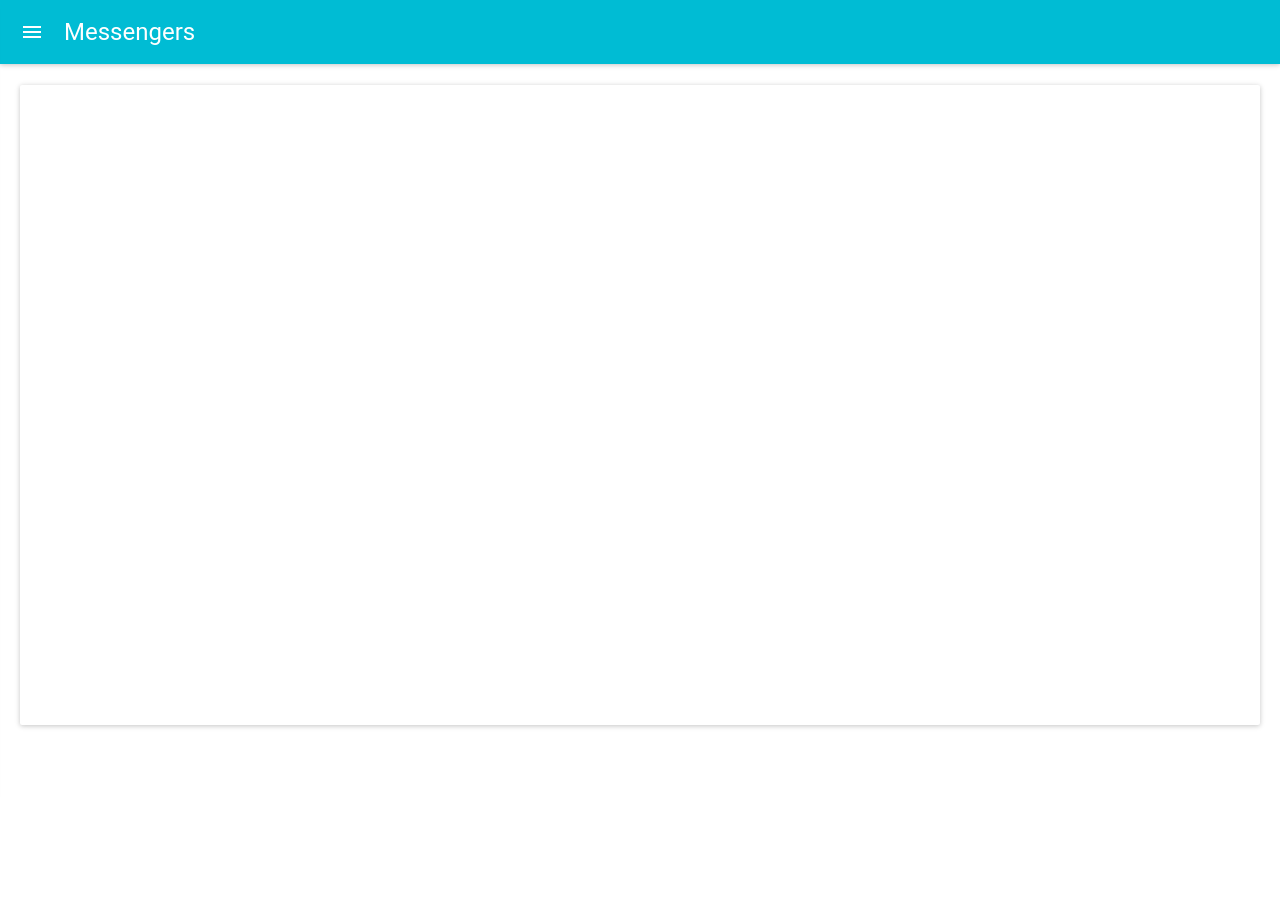
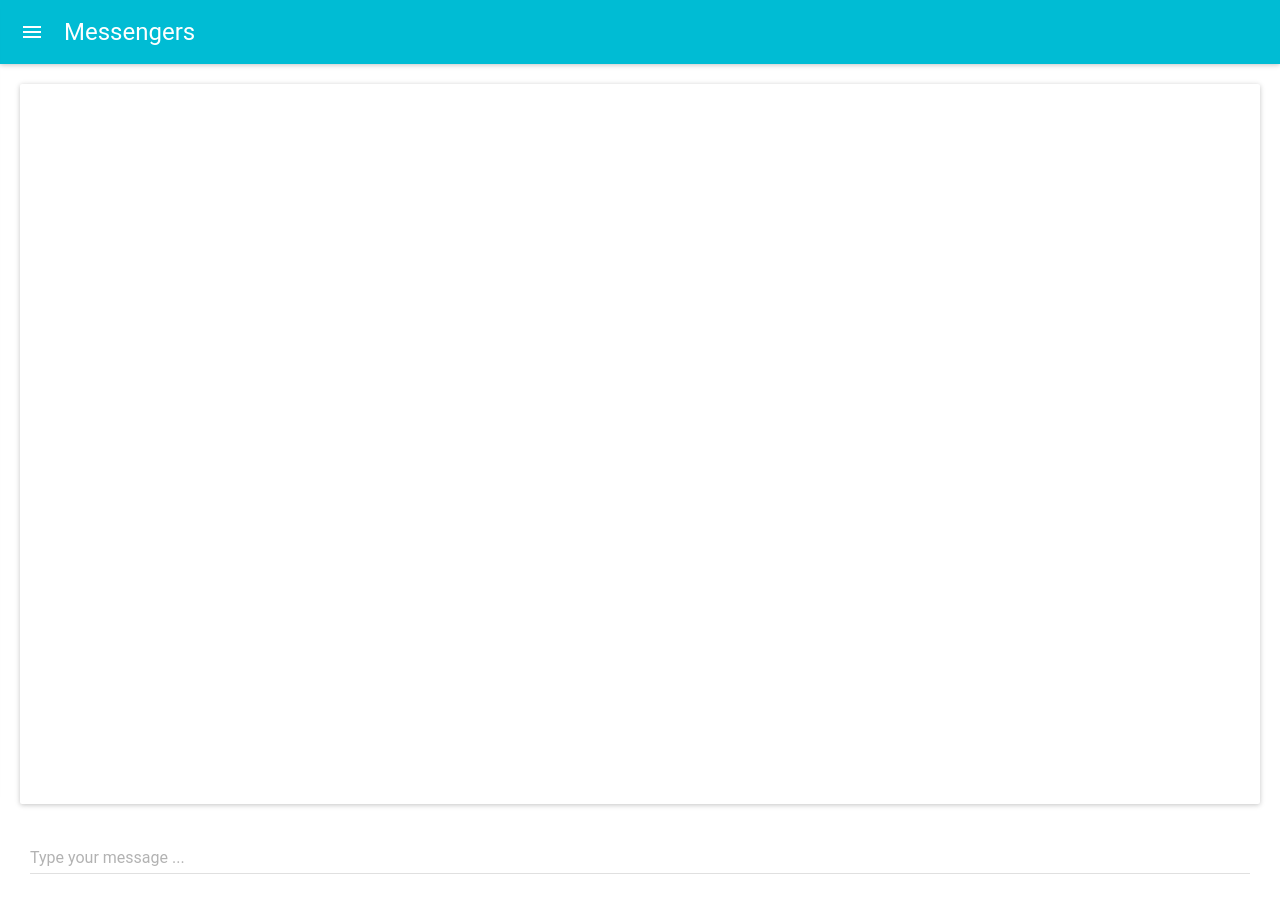
Before and after one commit to infoshareacademy/jfddl5-messengers-app, a React (Create React App) app: page /contacts in a window 1280 px wide. Shown: the top 904 px of the page. Before the commit the page ends 800 px from the top, so only its background shows below. Built offline with nearby package versions, Linux system fonts and the light colour scheme.

Commit message:
added Paper into ContactsView component, added TextField into ContactsView

```diff
--- a/src/views/ContactsView/ContactsView.js
+++ b/src/views/ContactsView/ContactsView.js
@@ -1,19 +1,35 @@
 import React from 'react'
+
 import Paper from 'material-ui/Paper';
+import TextField from 'material-ui/TextField';
 
 const style = {
     display: 'flex',
-    height: '80vh',
-    width: 'calc(100vw-20)',
+    height: '90vh',
+    width: 'calc(100vw-10)',
     margin: 20,
     textAlign: 'center',
 }
 
+const styles = {
+    display: 'flex',
+    margin: 20,
+    padding: 10
+}
+
 const ContactsView = () => (
-    <h1>
-        <Paper
-            style={style} zDepth={1} />
-    </h1>
+    <div>
+        <Paper style={style} zDepth={1} />
+        <div style={styles}>
+        <TextField
+            hintText="Type your message ..."
+            multiLine={true}
+            rowsMax={4}
+            fullWidth={true}
+        />
+        </div>
+    </div>
+
 )
 
 export default ContactsView
```
Also changed, not shown: src/views/MessagesView/MessagesView.js (indentation only).
